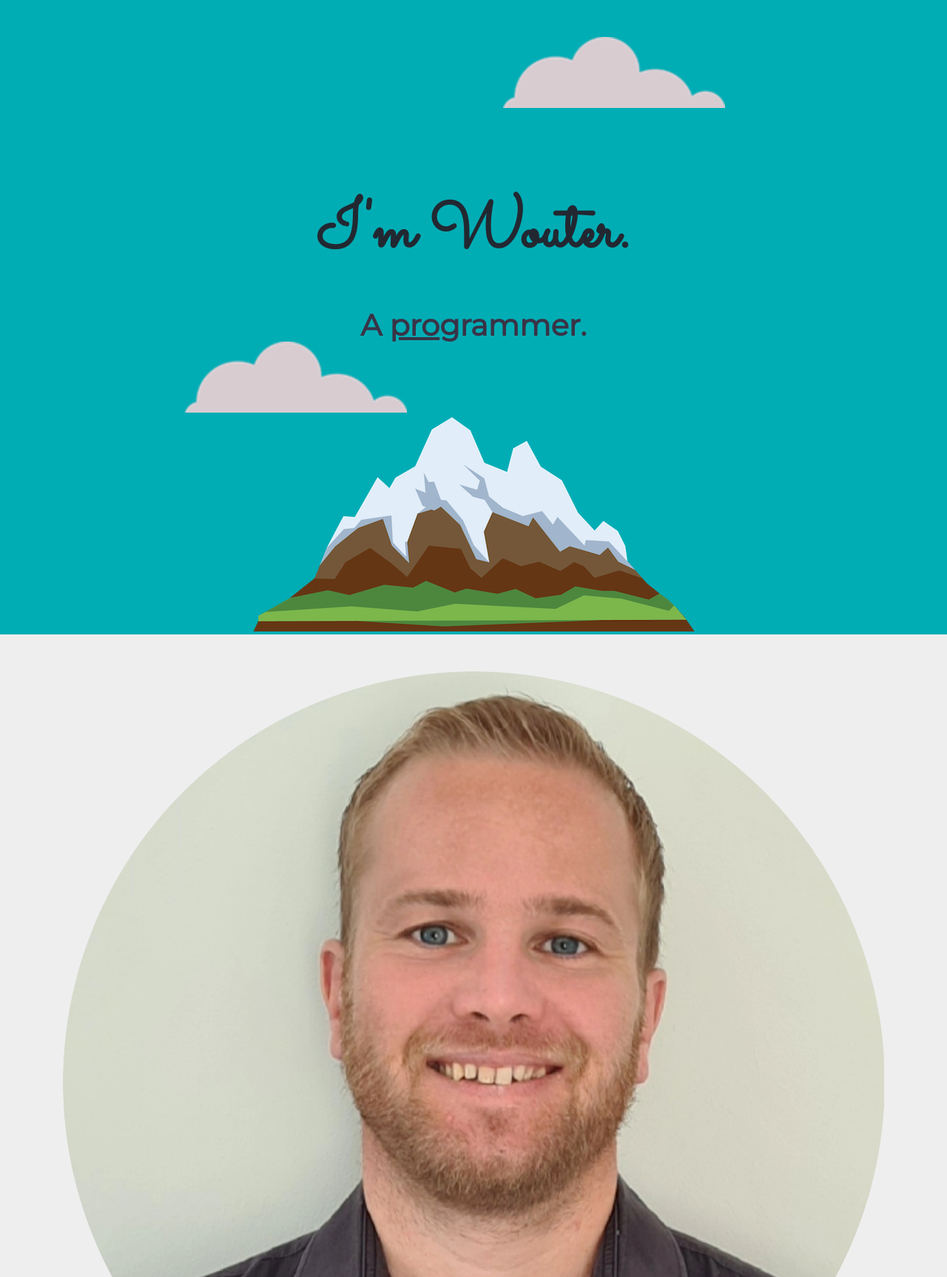
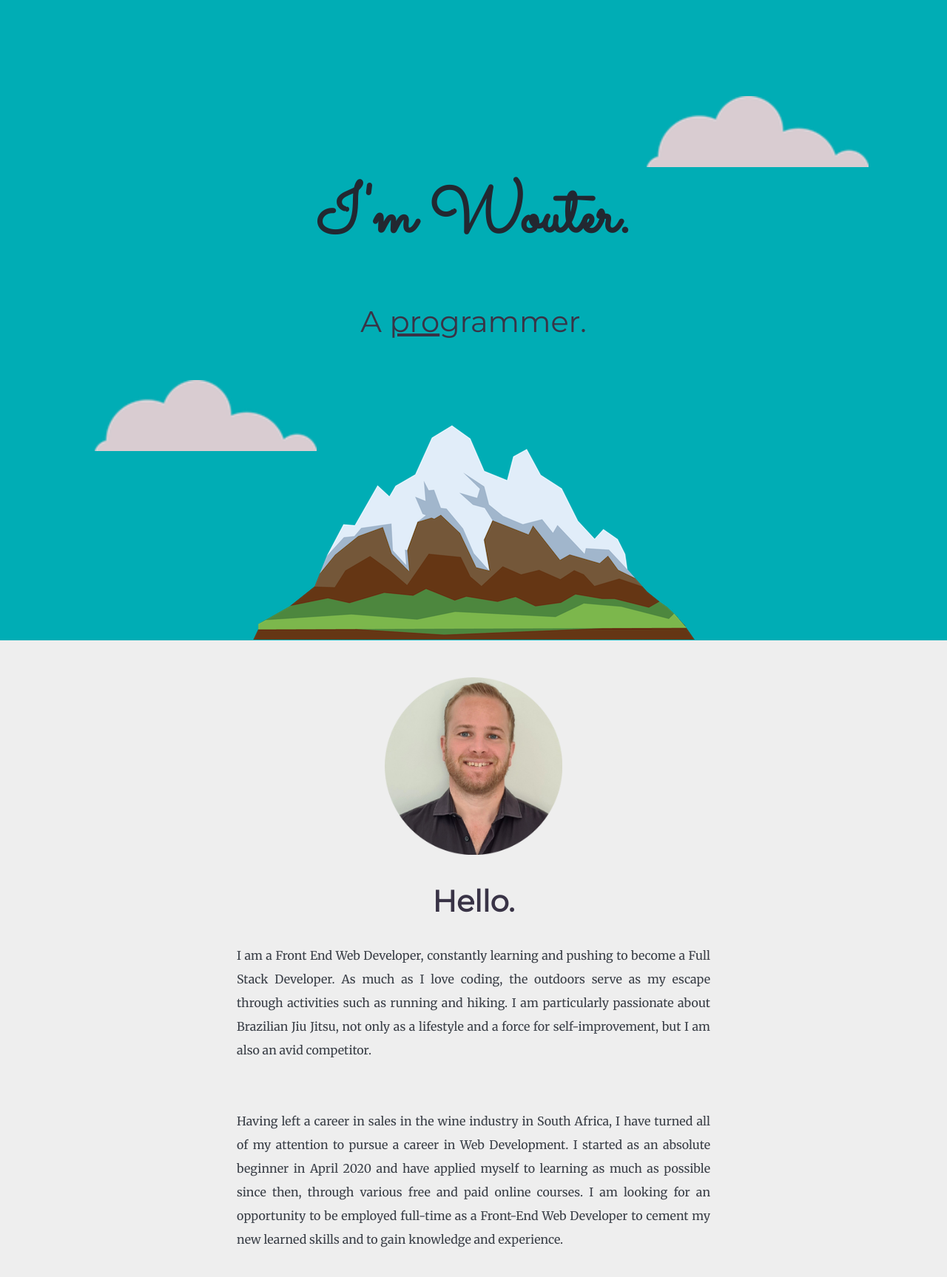
Before and after one commit to WouterStouter13/Wouter-Hanekom-Personal-Site, a plain HTML site: page index.html in a window 1280 px wide. Shown: the top 1727 px of the page at 74% size. Drawn offline with Linux system fonts and the light colour scheme.

Commit message:
Profile img amendment and minor css amendments
Line up mountain up with container border. Amend placement of Gif images.

```diff
--- a/CSS/style.css
+++ b/CSS/style.css
@@ -38,48 +38,82 @@ ul {
 .top-container {
 	background-color: #00adb5;
 	position: relative;
-	padding-top: 200px;
+	padding-top: 80px;
+	width: 100%;
+	text-align: center;
 	/* padding-bottom: 20px; */
 }
 
 .top-cloud {
-	position: absolute;
-	right: 300px;
-	top: 50px;
+	position: relative;
+	width: auto;
+	height: 6rem;
+	left: 30%;
+	top: 3.125rem;
+	max-width: 200%;
+	/* position: absolute;
+	right: 18.75rem;
+	top: 3.125rem;
 	width: 18.75rem;
 	height: 6rem;
+	max-width: 200%;
+	width: auto; */
 }
 
 .pro {
 	text-decoration: underline;
 }
 
-#a-programmer {
+.mountain {
+	/* width: 37.375rem;
+	height: 22.3125rem; */
+	max-width: 100%;
+	width: auto;
+	margin-bottom: -3px;
+}
+
+.a-programmer {
 	font-weight: normal;
 	line-height: 2;
 }
 
 .bottom-cloud {
 	position: absolute;
+	bottom: 16rem;
+	width: 18.75rem;
+	height: 6rem;
+	left: 10%;
+	/* top: 1.125rem; */
+	max-width: 200%;
+
+	/* position: absolute;
 	left: 15.625rem;
 	bottom: 300px;
 	width: 18.75rem;
 	height: 6rem;
+	max-width: 200%;
+	width: auto; */
 }
 
 /****** MIDDLE CONTAINER ******/
+
+.profile-img {
+	width: 15rem;
+	height: 15rem;
+}
 
 .middle-container {
 	background-color: #eeeeee;
 	color: #393e46;
 	padding-top: 50px;
+	width: 100%;
 }
 
 .hello-text {
-	/* display: inline-block; */
 	margin: auto;
 	width: 50%;
 	text-align: justify;
+	padding-bottom: 2rem;
 }
 
 .course-link {
@@ -218,3 +252,45 @@ ul {
 	font-family: "Montserrat", sans-serif;
 	text-decoration: none;
 }
+
+/* Responsiveness */
+
+@media (max-width: 800px) {
+	.course-list {
+		width: 60%;
+		text-align: center;
+	}
+}
+
+@media (max-width: 600px) {
+	.bottom-cloud,
+	.top-cloud {
+		display: none;
+	}
+
+	.hello-text {
+		width: 60%;
+	}
+}
+
+@media (max-width: 500px) {
+	h1 {
+		font-size: 4rem;
+	}
+	h2 {
+		font-size: 2rem;
+	}
+
+	.profile-img {
+		width: 200px;
+		height: 200px;
+	}
+
+	.hello-text {
+		width: 80%;
+	}
+
+	/* p {
+		text-align: left;
+	} */
+}
```
